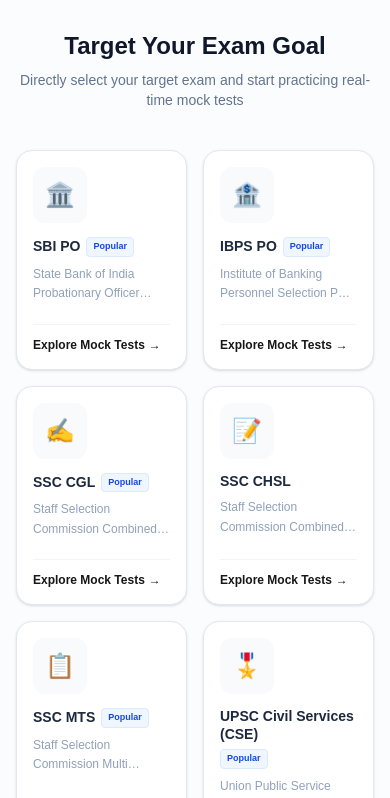
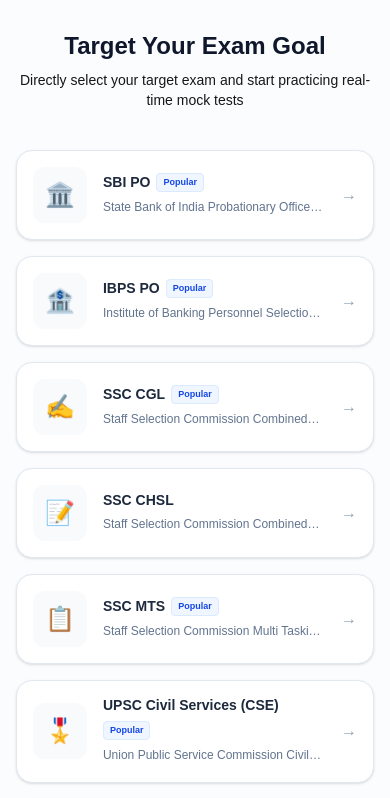
Before and after one commit to sihagchran-sudo/mock.github.io, a Next.js app: page / in a window 390 px wide. Shown: the part 770-1568 px from the top of the page. Built offline with nearby package versions, Linux system fonts and the light colour scheme; no server answers.

Commit message:
fix mobile contrast and turn exams grid into list items on mobile

```diff
--- a/src/app/(main)/page.tsx
+++ b/src/app/(main)/page.tsx
@@ -112,45 +112,49 @@
           <h2 className="text-2xl sm:text-3xl font-extrabold text-slate-900">
             Target Your Exam Goal
           </h2>
-          <p className="text-slate-500 mt-2 text-sm sm:text-base">
+          <p className="text-slate-650 mt-2 text-sm sm:text-base">
             Directly select your target exam and start practicing real-time mock tests
           </p>
         </div>
 
-        <div className="grid grid-cols-2 sm:grid-cols-2 lg:grid-cols-4 gap-4 sm:gap-6">
+        <div className="flex flex-col md:grid md:grid-cols-2 lg:grid-cols-4 gap-4 md:gap-6">
           {EXAMS.map((exam) => (
-            <div
+            <Link
               key={exam.id}
-              className="bg-white p-4 sm:p-5 rounded-2xl border border-slate-200 shadow-sm hover:shadow-md transition-all duration-200 hover:-translate-y-1 flex flex-col justify-between"
+              href={`/exam/${exam.slug}`}
+              className="bg-white p-4 rounded-2xl border border-slate-200 shadow-sm hover:shadow-md transition-all duration-200 hover:-translate-y-0.5 flex flex-row md:flex-col justify-between items-center md:items-start gap-4 md:gap-0"
             >
-              <div>
-                <span className="text-2xl sm:text-3xl p-3 bg-slate-50 rounded-xl inline-block mb-3.5">
+              <div className="flex items-center gap-4 md:block md:w-full">
+                <span className="text-2xl sm:text-3xl p-3 bg-slate-50 rounded-xl inline-flex items-center justify-center shrink-0 md:mb-4">
                   {EXAM_ICONS[exam.slug] || '📝'}
                 </span>
+                <div className="min-w-0 text-left">
                   <div className="flex items-center gap-1.5 flex-wrap">
                     <h3 className="font-extrabold text-slate-800 text-sm sm:text-base leading-tight">
                       {exam.name}
                     </h3>
                     {exam.popular && (
-                    <span className="bg-blue-50 text-blue-700 text-[9px] font-bold px-1.5 py-0.5 rounded border border-blue-100">
+                      <span className="bg-blue-50 text-blue-700 text-[9px] font-bold px-1.5 py-0.5 rounded border border-blue-100 shrink-0">
                         Popular
                       </span>
                     )}
                   </div>
-                <p className="text-xs text-slate-400 mt-2 line-clamp-2 leading-relaxed">
+                  <p className="text-slate-500 text-xs mt-1.5 line-clamp-1 md:line-clamp-2 leading-relaxed">
                     {exam.description}
                   </p>
                 </div>
-              <div className="mt-5 pt-3 border-t border-slate-100">
-                <Link
-                  href={`/exam/${exam.slug}`}
-                  className="text-xs text-blue-650 hover:text-blue-750 font-bold flex items-center gap-1 group"
-                >
-                  Explore Mock Tests
+              </div>
+
+              <div className="hidden md:flex mt-5 pt-3 border-t border-slate-100 w-full items-center justify-between text-xs text-blue-650 font-bold group">
+                <span>Explore Mock Tests</span>
                 <span className="group-hover:translate-x-0.5 transition-transform">→</span>
+              </div>
+
+              {/* Mobile right arrow icon */}
+              <div className="md:hidden text-slate-400 shrink-0 font-bold text-base">
+                →
+              </div>
             </Link>
-              </div>
-            </div>
           ))}
         </div>
       </section>
--- a/src/app/globals.css
+++ b/src/app/globals.css
@@ -12,13 +12,6 @@
   --font-mono: ui-monospace, SFMono-Regular, Menlo, Monaco, Consolas, "Liberation Mono", "Courier New", monospace;
 }
 
-@media (prefers-color-scheme: dark) {
-  :root {
-    --background: #0a0a0a;
-    --foreground: #ededed;
-  }
-}
-
 body {
   background: var(--background);
   color: var(--foreground);
```
Lines whose indentation alone changed are shown as unchanged.
